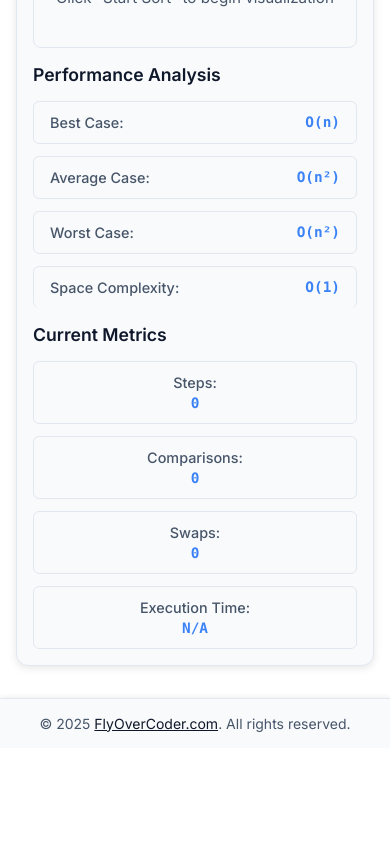
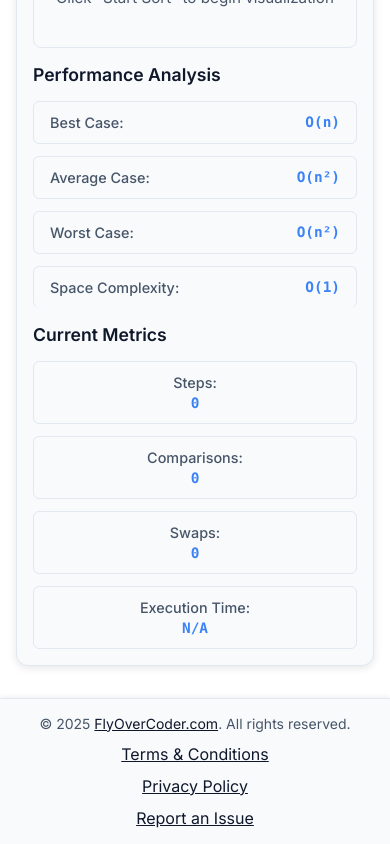
Before and after one commit to FlyOverCoderKY/Sorter, a React (Vite) app in the folder App.UI/: page / in a window 390 px wide. Shown: the part 2686-3530 px from the top of the page. Before the commit the page ends 3434 px from the top, so only its background shows below. Built offline with nearby package versions, Linux system fonts and the light colour scheme.

Commit message:
Enhance Footer component layout and responsiveness. Refactor CSS to improve structure and add navigation links for Terms, Privacy Policy, and Issue Reporting. Implement responsive design adjustments for better display on smaller screens.

```diff
--- a/App.UI/src/components/Footer.css
+++ b/App.UI/src/components/Footer.css
@@ -9,9 +9,50 @@
   max-width: 1400px;
   margin: 0 auto;
   padding: 1rem;
+}
+
+.site-footer__content {
   display: flex;
+  flex-direction: column;
   align-items: center;
+  gap: 1rem;
+}
+
+.site-footer__nav {
+  width: 100%;
+}
+
+.site-footer__links {
+  display: flex;
+  flex-wrap: wrap;
   justify-content: center;
+  align-items: center;
+  gap: 1.5rem;
+  margin: 0;
+  padding: 0;
+  list-style: none;
+}
+
+.site-footer__links li {
+  display: flex;
+}
+
+/* Responsive design for smaller screens */
+@media (max-width: 640px) {
+  .site-footer__content {
+    gap: 0.75rem;
+  }
+
+  .site-footer__links {
+    flex-direction: column;
+    gap: 0.75rem;
+    text-align: center;
+  }
+
+  .site-footer__text {
+    text-align: center;
+    font-size: 0.8125rem;
+  }
 }
 
 .site-footer__text {
--- a/App.UI/src/components/Footer.tsx
+++ b/App.UI/src/components/Footer.tsx
@@ -6,6 +6,7 @@ const Footer: React.FC = () => {
   return (
     <footer className="site-footer" role="contentinfo" aria-label="Footer">
       <div className="site-footer__inner">
+        <div className="site-footer__content">
           <p className="site-footer__text">
             © {year} <a
               href="https://flyovercoder.com"
@@ -14,6 +15,41 @@ const Footer: React.FC = () => {
               rel="noopener noreferrer"
             >FlyOverCoder.com</a>. All rights reserved.
           </p>
+          <nav className="site-footer__nav" aria-label="Legal and support links">
+            <ul className="site-footer__links">
+              <li>
+                <a
+                  href="https://www.flyovercoder.com/terms"
+                  className="site-footer__link"
+                  target="_blank"
+                  rel="noopener noreferrer"
+                >
+                  Terms & Conditions
+                </a>
+              </li>
+              <li>
+                <a
+                  href="https://www.flyovercoder.com/privacy"
+                  className="site-footer__link"
+                  target="_blank"
+                  rel="noopener noreferrer"
+                >
+                  Privacy Policy
+                </a>
+              </li>
+              <li>
+                <a
+                  href="https://bugs.flyovercoder.com/?p=sorter"
+                  className="site-footer__link"
+                  target="_blank"
+                  rel="noopener noreferrer"
+                >
+                  Report an Issue
+                </a>
+              </li>
+            </ul>
+          </nav>
+        </div>
       </div>
     </footer>
   );
```
Lines whose indentation alone changed are shown as unchanged.
